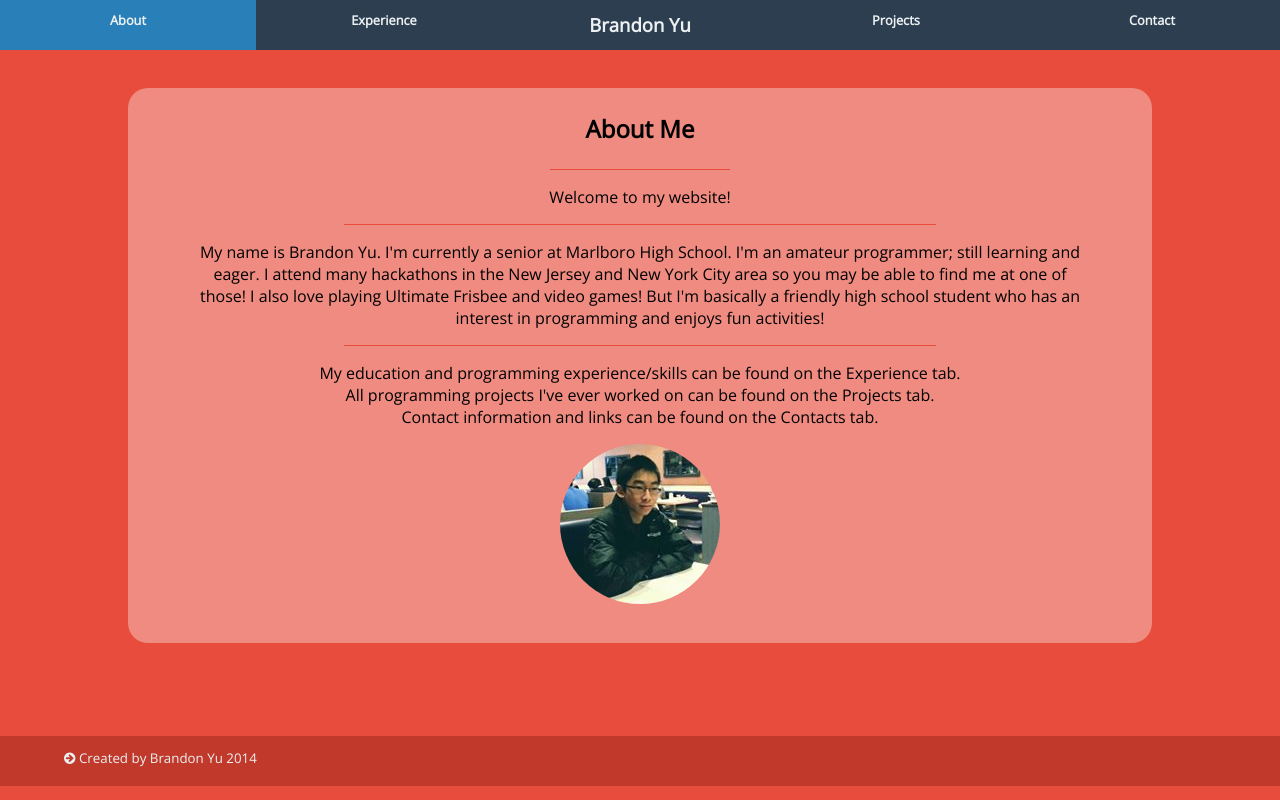
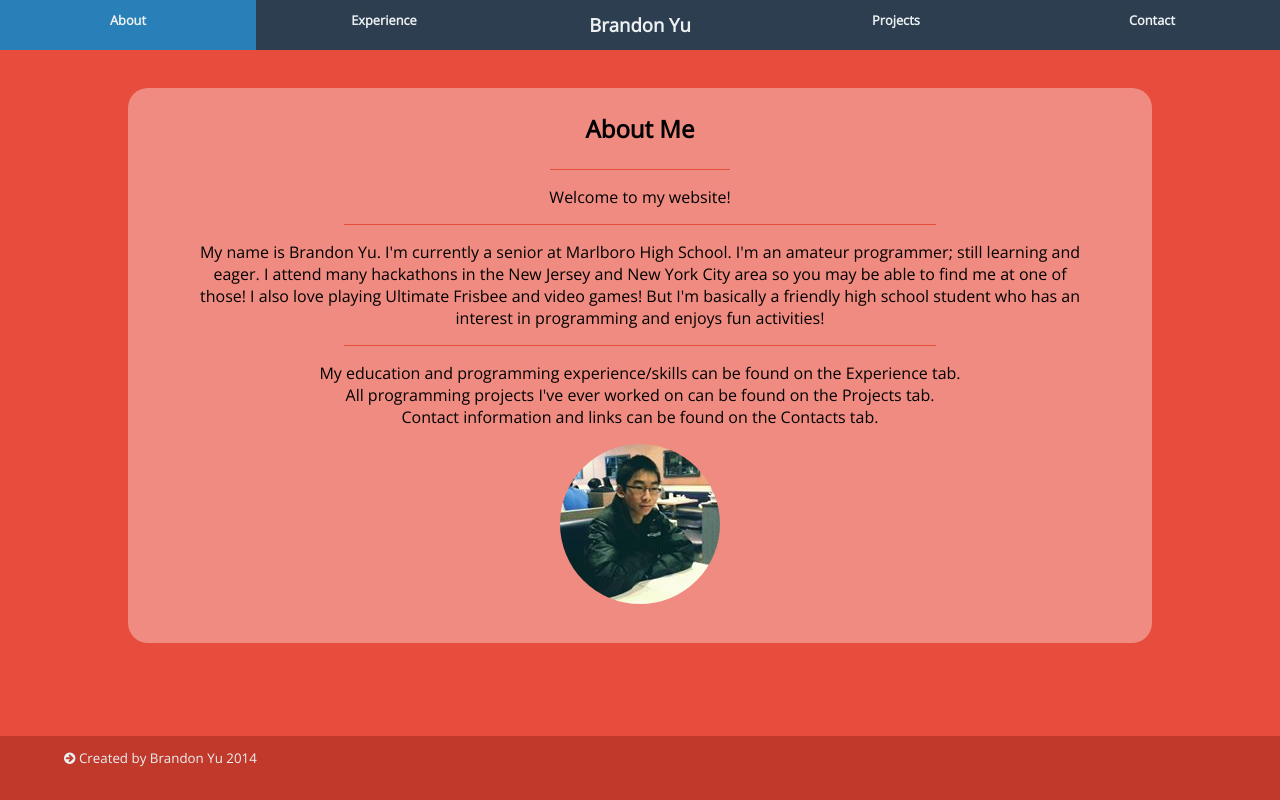
Before and after one commit to BrandonDGr8/BrandonDGr8.github.io, a plain HTML site: page index.html in a window 1280 px wide. Drawn offline with nearby package versions, Linux system fonts and the light colour scheme; a web font is replaced by a local one.

Commit message:
back to % for now

```diff
--- a/stylesheet.css
+++ b/stylesheet.css
@@ -110,7 +110,7 @@
             border-radius: 20px;
         }
         .footer {
-            height: 50px;
+            height: 8%;
             width: 100%;
             left: 0%;
             top: 92%;
```
